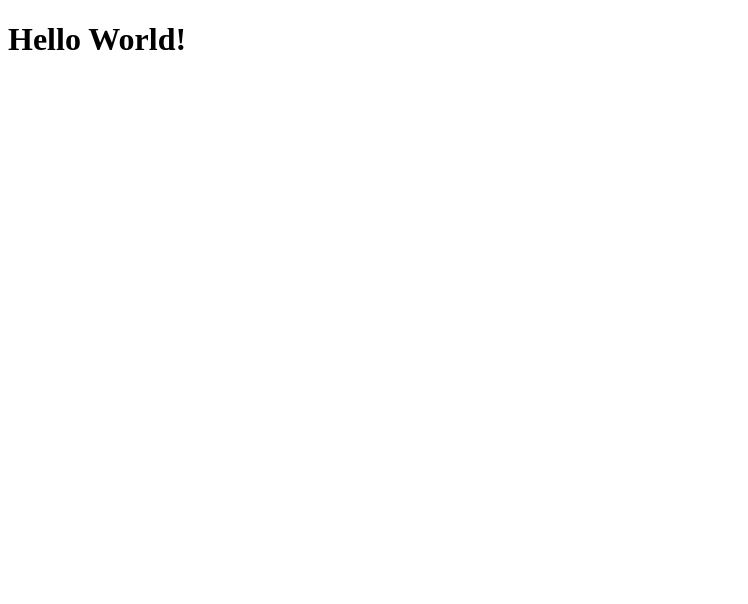
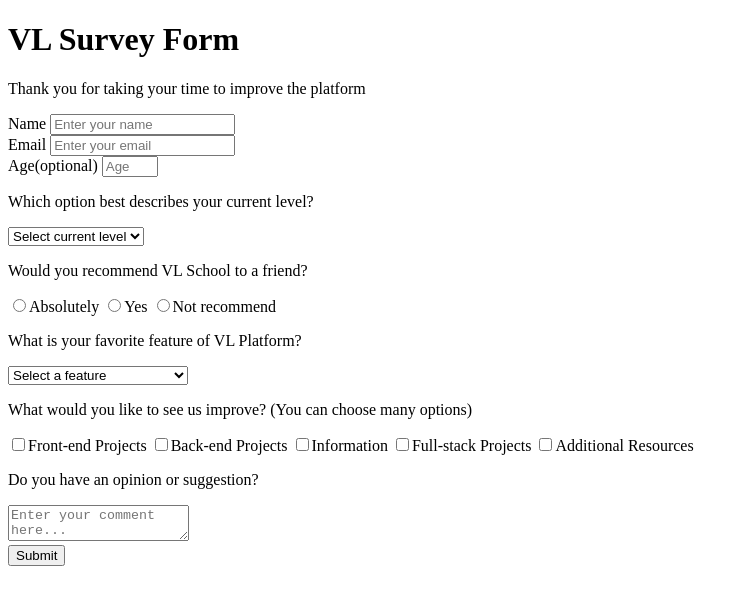
Before and after one commit to victormc13/SurveyForm, a plain HTML site: page index.html in a window 1280 px wide. Shown: the whole page, without its empty margins (0-748 px from the left). Drawn offline with Linux system fonts and the light colour scheme.

Commit message:
html complete

```diff
--- a/index.html
+++ b/index.html
@@ -1,5 +1,6 @@
 <!DOCTYPE html>
 <html lang="en">
+
 <head>
   <meta charset="UTF-8">
   <title>Fork Me! FCC: Test Suite Template</title>
@@ -7,7 +8,94 @@
 </head>
 
 <body>
-    <h1>Hello World!</h1>
+  <header>
+    <h1 id="title">VL Survey Form</h1>
+    <p id="description">
+      Thank you for taking your time to improve the platform
+    </p>
+  </header>
+  <form id="survey-form">
+    <!--* Name -->
+    <div>
+      <label id="name-label" for="name">Name</label>
+      <input type="text" name="name" id="name" placeholder="Enter your name" required>
+    </div>
+    <!--*Email-->
+    <div>
+      <label id="email-label" for="email">Email</label>
+      <input type="email" name="email" id="email"   placeholder="Enter your email" required>
+    </div>
+    <!--*Age-->
+    <div>
+      <label id="number-label" for="age">Age<span>(optional)</span></label>
+      <input type="number" name="age" id="number" placeholder="Age" required max="10" min="99">
+    </div>
+    <!--* Current job describe -->
+    <p>Which option best describes your current level?</p>
+    <select id="dropdown" name="levels" required>
+      <option disabled selected value>Select current level</option>
+      <option value="trainee">Trainee</option>
+      <option value="junior">Junior</option>
+      <option value="middlesenior">Middle Senior</option>
+      <option value="senior">Senior</option>
+      <option value="other">Other</option>
+    </select>
+    <!--*Recommendations  -->
+    <p>Would you recommend VL School to a friend?</p>
+    <label>
+      <input name="user-recommend" type="radio" value="absolutely">Absolutely
+    </label>
+    <label>
+      <input name="user-recommend" type="radio" value="yes">Yes
+    </label>
+    <label>
+      <input name="user-recommend" type="radio" value="notrecommend">Not recommend
+    </label>
+    <!--*Favorite Feature -->
+    <p>What is your favorite feature of VL Platform?</p>
+    <select id="most-like" name="features" required>
+      <option disabled selected value>Select a feature</option>
+      <option value="codingexercises">Coding Exercises</option>
+      <option value="tests">Tests</option>
+      <option value="projects">Projects</option>
+      <option value="environment">Environment</option>
+      <option value="remotepairprogramming">Remote Pair Programming</option>
+    </select>
+    <!--*Improve  -->
+    <div>
+      <p>What would you like to see us improve?
+        <span>(You can choose many options)</span>
+      </p>
+      <label>
+        <input name="prefer" value="front-end-projects" type="checkbox" class="input-checkbox">Front-end
+        Projects
+      </label>
+      <label>
+        <input name="prefer" value="back-end-projects" type="checkbox" class="input-checkbox">Back-end Projects
+      </label>
+      <label>
+        <input name="prefer" value="Information" type="checkbox" class="input-checkbox">Information
+      </label>
+      <label>
+        <input name="prefer" value="fullstackprojects" type="checkbox" class="input-checkbox">Full-stack Projects
+      </label>
+      <label>
+        <input name="prefer" value="additionalresources" type="checkbox" class="input-checkbox">Additional Resources
+      </label>
+    </div>
+    <!--*Comments  -->
+    <div>
+      <p>Do you have an opinion or suggestion?</p>
+      <textarea id="comments" class="input-textarea" name="comment" placeholder="Enter your comment here..."></textarea>
+    </div>
+    <!--*Bottom Submit  -->
+    <div>
+      <button type="submit" id="submit" class="submit-button">
+        Submit
+      </button>
+    </div>
+  </form>
+
   <script src="https://cdn.freecodecamp.org/testable-projects-fcc/v1/bundle.js"></script>
 
   <!--
@@ -22,6 +110,7 @@
     - The freeCodeCamp Team
 
     -->
-    <script  src="js/index.js"></script>
+  <script src="js/index.js"></script>
 </body>
+
 </html>
```
Lines whose indentation alone changed are shown as unchanged.
